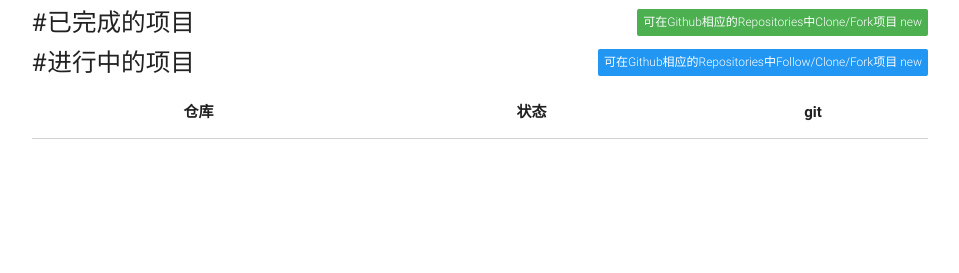
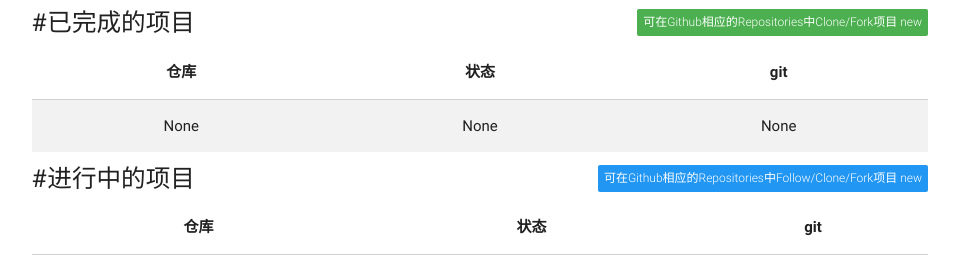
Before and after one commit to scitg/scitg.github.io, a plain HTML site: page lab/index.html in a window 1280 px wide. Shown: the part 137-410 px from the top of the page, without its empty margins (160-1119 px from the left). Drawn offline with nearby package versions, Linux system fonts and the light colour scheme.

Commit message:
Update index.html

```diff
--- a/lab/index.html
+++ b/lab/index.html
@@ -23,6 +23,22 @@
     </center>
     <div class="container">
         <h5>#已完成的项目<span class="new badge green">可在Github相应的Repositories中Clone/Fork项目</span></h5>
+                      <table class="striped highlight centered responsive-table">
+        <thead>
+          <tr>
+              <th data-field="name">仓库</th>
+              <th data-field="statu">状态</th>
+              <th data-field="git">git</th>
+          </tr>
+        </thead>
+        <tbody>
+            <tr>
+                <td>None</td>
+                <td>None</td>
+                <td>None</td>
+            </tr>
+        </tbody>
+      </table>
         <h5>#进行中的项目<span class="new badge blue">可在Github相应的Repositories中Follow/Clone/Fork项目</span></h5>
               <table class="striped highlight centered responsive-table">
         <thead>
```
